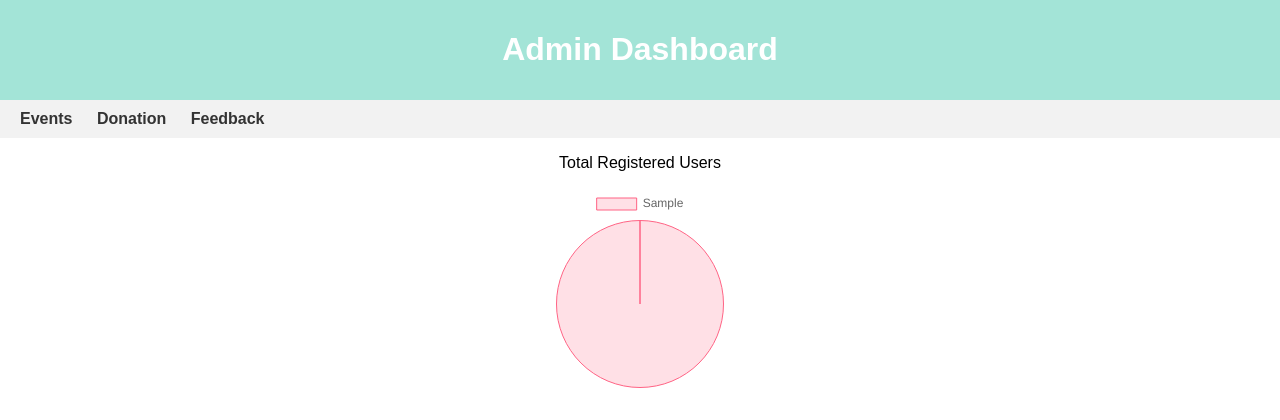
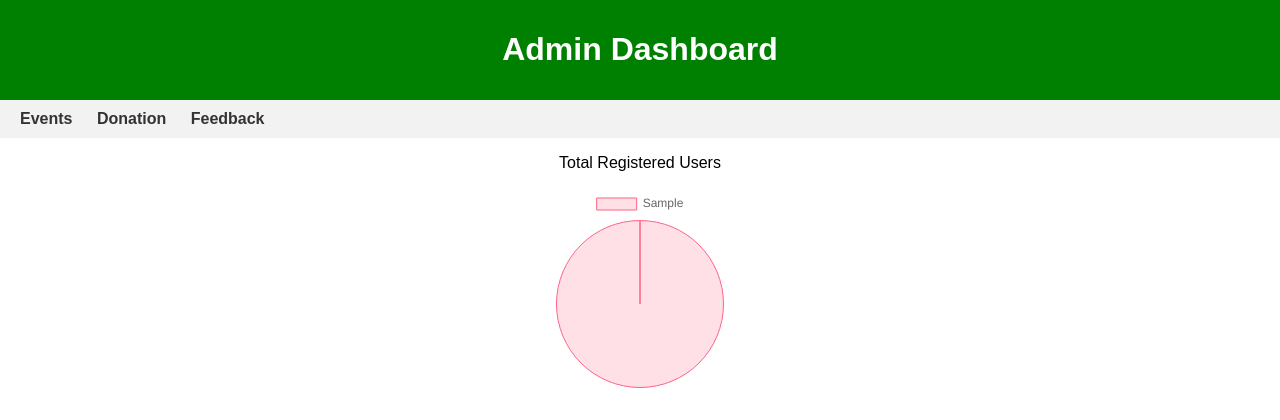
Before and after one commit to ainbatrisyiaa/UTMUnity, a PHP site: page /donate/admin.php in a window 1280 px wide. Shown: the top 420 px of the page. Run offline with PHP 8.4, Linux system fonts and the light colour scheme; tables that the repository leaves empty or names only in its code hold one stand-in row (values such as "Sample post").

Commit message:
Second commit

```diff
--- a/admin.php
+++ b/admin.php
@@ -12,7 +12,7 @@
         }
 
         header {
-            background-color: #a3e4d7;
+            background-color: green;
             color: white;
             padding: 10px;
             text-align: center;
```
